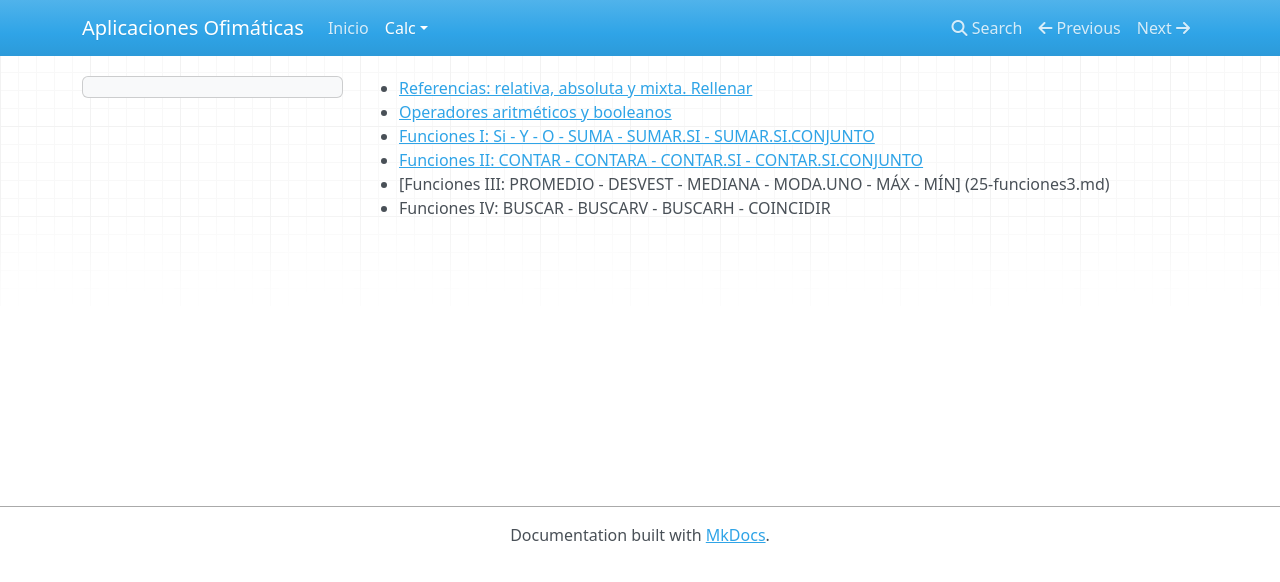
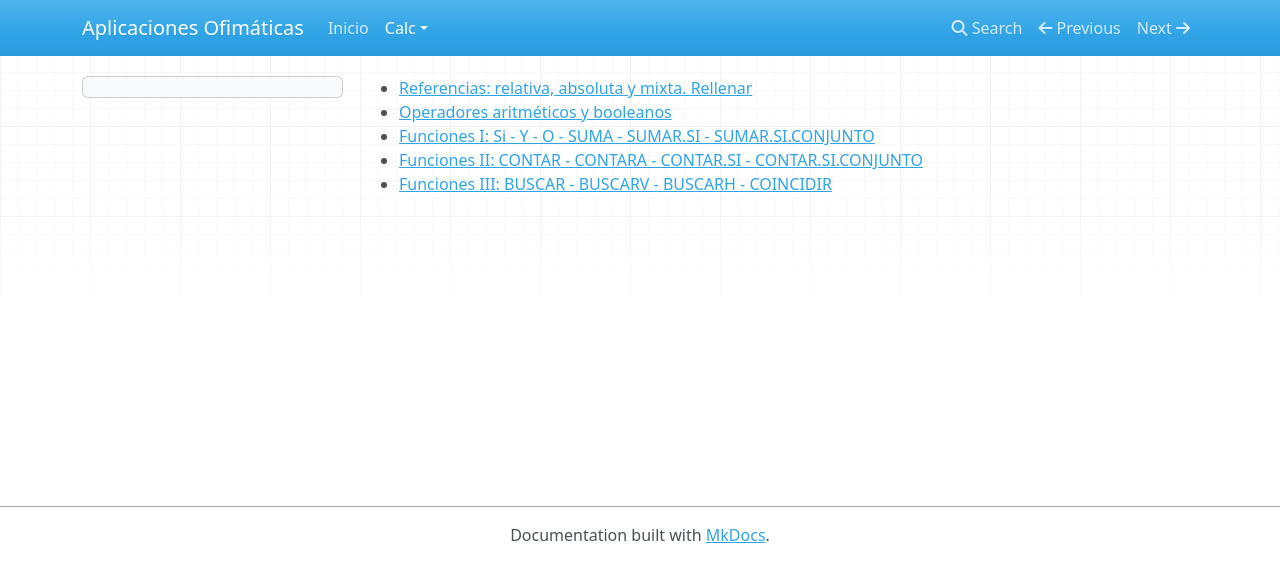
Before and after one commit to marcoseijo/ao, an MkDocs documentation site: the page built from docs/calc/02-formulas-funciones/index.md, in a window 1280 px wide. Shown: the top 582 px of the page. Built offline with MkDocs 1.6.1, drawn with Linux system fonts in a browser that asks for light colours; nearby versions of some CDN libraries.

Commit message:
funciones3

```diff
--- a/docs/calc/02-formulas-funciones/index.md
+++ b/docs/calc/02-formulas-funciones/index.md
@@ -2,5 +2,4 @@
 - [Operadores aritméticos y booleanos](22-operadores.md)
 - [Funciones I: Si - Y - O - SUMA - SUMAR.SI - SUMAR.SI.CONJUNTO](23-funciones1.md)
 - [Funciones II: CONTAR - CONTARA - CONTAR.SI - CONTAR.SI.CONJUNTO](24-funciones2.md)
-- [Funciones III: PROMEDIO - DESVEST - MEDIANA - MODA.UNO - MÁX - MÍN] (25-funciones3.md)
-- Funciones IV: BUSCAR - BUSCARV - BUSCARH - COINCIDIR
+- [Funciones III: BUSCAR - BUSCARV - BUSCARH - COINCIDIR](25-funciones3.md)
```
Also changed, not shown: site/404.html, site/calc/01-introduccion/index.html, site/calc/02-formulas-funciones/21-referencias/index.html, site/calc/02-formulas-funciones/22-operadores/index.html, site/calc/02-formulas-funciones/23-funciones1/index.html, site/calc/02-formulas-funciones/24-funciones2/index.html, site/calc/02-formulas-funciones/25-funciones3/index.html, site/calc/02-formulas-funciones/index.html, site/calc/03-manejando-datos/index.html, site/calc/04-graficos/index.html, site/calc/05-macros/index.html, site/calc/index.html, site/index.html, site/search/search_index.json.
